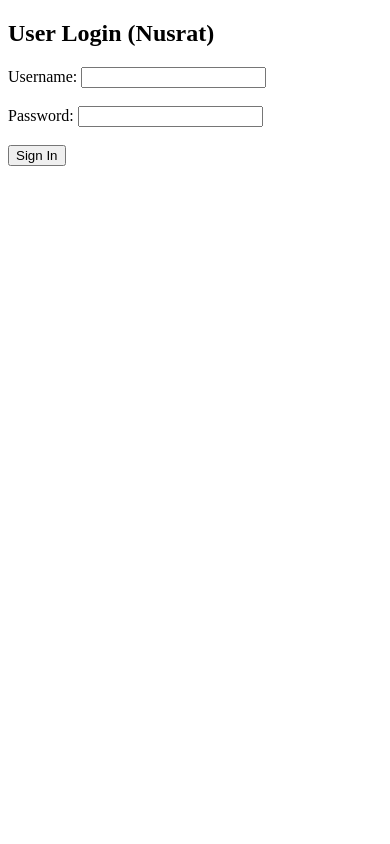
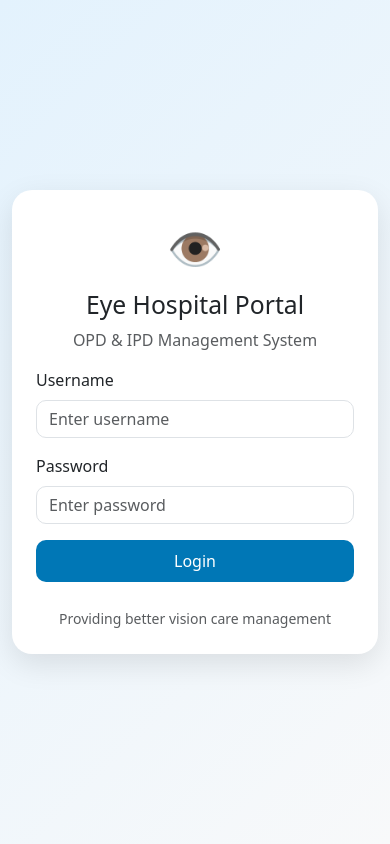
Before and after one commit to FarabiAkash/iieih-iportal-dev, a Django app: page /nusrat/login/ in a window 390 px wide. Run offline with Django 5.2, Linux system fonts and the light colour scheme.

Commit message:
Implemented login, logout and profile views

```diff
--- a/users_nusrat/templates/users_nusrat/login.html
+++ b/users_nusrat/templates/users_nusrat/login.html
@@ -1,25 +1,136 @@
 <!DOCTYPE html>
 <html lang="en">
+
 <head>
     <meta charset="UTF-8">
-    <meta name="viewport" content="width=device-width, initial-scale=1.0">
-    <title>Login - Nusrat</title>
+    <title>Eye Hospital Login</title>
+
+    <link href="https://cdn.jsdelivr.net/npm/bootstrap@5.3.2/dist/css/bootstrap.min.css"
+          rel="stylesheet">
+
+    <style>
+
+        body {
+            background: linear-gradient(
+                135deg,
+                #e3f2fd,
+                #f8f9fa
+            );
+            min-height: 100vh;
+            display: flex;
+            align-items: center;
+        }
+
+
+        .login-card {
+            border-radius: 20px;
+            box-shadow: 0 10px 30px rgba(0,0,0,0.1);
+            border: none;
+        }
+
+
+        .hospital-logo {
+            font-size: 45px;
+        }
+
+
+        .btn-login {
+
+            background-color: #0077b6;
+            color: white;
+            border-radius: 10px;
+
+        }
+
+
+        .btn-login:hover {
+
+            background-color: #005f8f;
+            color: white;
+
+        }
+
+
+        .form-control {
+
+            border-radius: 10px;
+
+        }
+
+
+    </style>
+
 </head>
+
+
 <body>
-    <h2>User Login (Nusrat)</h2>
-    <form method="post">
-        {% csrf_token %}
-        <div>
-            <label for="username">Username:</label>
-            <input type="text" id="username" name="username" required>
-        </div>
-        <br>
-        <div>
-            <label for="password">Password:</label>
-            <input type="password" id="password" name="password" required>
-        </div>
-        <br>
-        <button type="submit">Sign In</button>
-    </form>
+
+
+<div class="container">
+
+
+<div class="row justify-content-center">
+
+
+<div class="col-md-5">
+
+
+<div class="card login-card p-4">
+
+
+<div class="text-center">
+
+
+<div class="hospital-logo">👁️</div>
+
+
+<h2 class="mt-2">Eye Hospital Portal</h2>
+
+
+<p class="text-muted">OPD & IPD Management System</p>
+
+</div>
+
+
+{% if error %}
+
+<div class="alert alert-danger">
+{{error}}
+</div>
+
+{% endif %}
+
+
+<form method="POST">
+
+{% csrf_token %}
+
+<div class="mb-3">
+    <label class="form-label">Username</label>
+    <input type="text" name="username" class="form-control" placeholder="Enter username" required>
+</div>
+
+<div class="mb-3">
+    <label class="form-label">Password</label>
+    <input type="password" name="password" class="form-control" placeholder="Enter password" required>
+</div>
+
+<button class="btn btn-login w-100 py-2">Login</button>
+
+</form>
+
+<div class="text-center mt-4">
+    <small class="text-muted">Providing better vision care management</small>
+</div>
+
+</div>
+
+</div>
+
+</div>
+
+</div>
+
 </body>
+
 </html>
--- a/users_nusrat/urls.py
+++ b/users_nusrat/urls.py
@@ -3,7 +3,25 @@ from . import views
 
 app_name = 'users_nusrat'
 
+
 urlpatterns = [
-    path('login/', views.login_view, name='login'),
-    # Nusrat: Add more URLs here (e.g. logout, profile, register)
+
+    path(
+        'login/',
+        views.login_view,
+        name='login'
+    ),
+
+    path(
+        'logout/',
+        views.logout_view,
+        name='logout'
+    ),
+
+    path(
+        'profile/',
+        views.profile_view,
+        name='profile'
+    ),
+
 ]
--- a/users_nusrat/views.py
+++ b/users_nusrat/views.py
@@ -1,12 +1,61 @@
-from django.shortcuts import render
+from django.shortcuts import render, redirect
+from django.contrib.auth import authenticate, login, logout
+from django.contrib.auth.decorators import login_required
 
-# ==========================================
-# Developer: Nusrat
-# Task: Implement your login, logout, and profile logic below.
-# ==========================================
 
 def login_view(request):
-    """
-    Very simple starter login view for Nusrat's module.
-    """
-    return render(request, 'users_nusrat/login.html')
+
+    if request.method == "POST":
+
+        username = request.POST.get("username")
+        password = request.POST.get("password")
+
+        user = authenticate(
+            request,
+            username=username,
+            password=password
+        )
+
+        if user is not None:
+            login(request, user)
+
+            return redirect('/opd-ipd/')
+
+        else:
+            return render(
+                request,
+                'users_nusrat/login.html',
+                {
+                    "error": "Invalid username or password"
+                }
+            )
+
+    return render(
+        request,
+        'users_nusrat/login.html'
+    )
+
+
+
+def logout_view(request):
+
+    logout(request)
+
+    return redirect('/nusrat/login/')
+
+
+
+@login_required
+def profile_view(request):
+
+    profile = request.user.nusratprofile
+
+    context = {
+        "profile": profile
+    }
+
+    return render(
+        request,
+        'users_nusrat/profile.html',
+        context
+    )
```
Also changed, not shown: users_nusrat/templates/users_nusrat/profile.html (added, +171 -0 lines).
